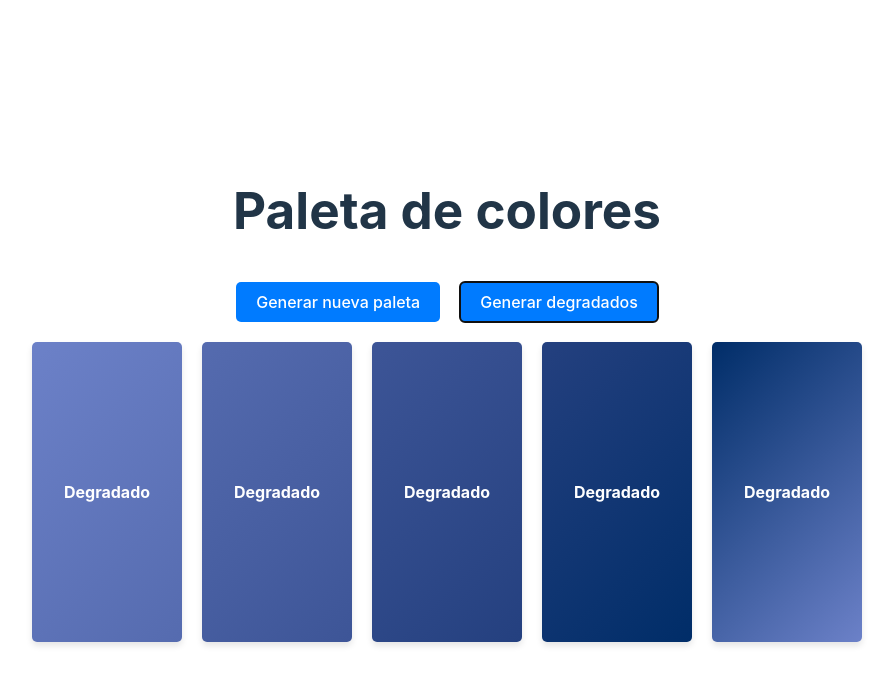
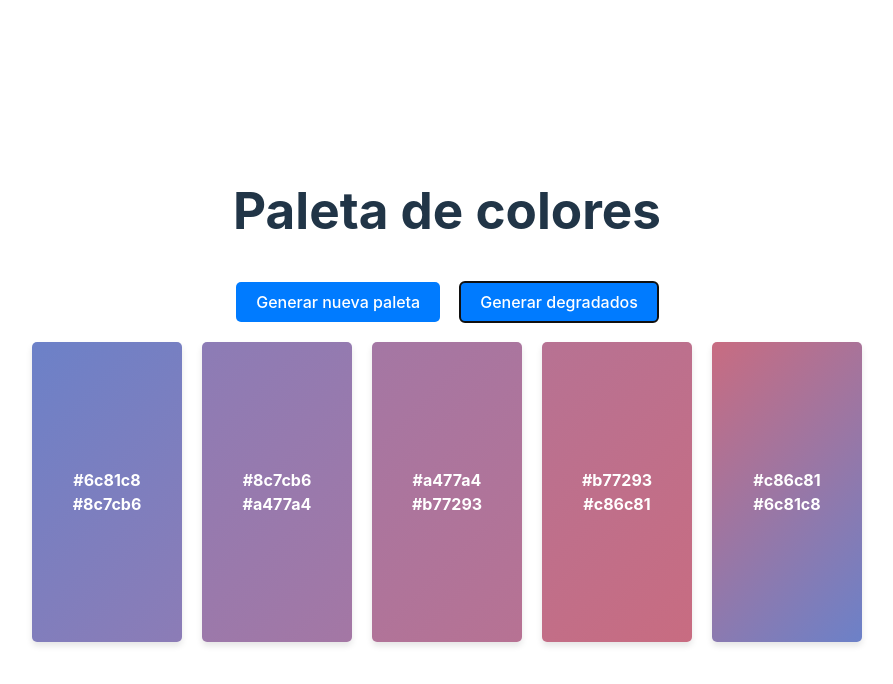
Before and after one commit to selhier/ColorPalette, a React (Vite) app: page / in a window 1280 px wide. Both pictures are taken after a click on the button "Generar degradados". Shown: the top 684 px of the page, without its empty margins (193-1086 px from the left). Built offline with nearby package versions, Linux system fonts and the light colour scheme.

Commit message:
refactor: update color generation logic to create harmonious gradients and enhance ColorBox component to display gradient colors

```diff
--- a/src/App.jsx
+++ b/src/App.jsx
@@ -4,13 +4,13 @@ import ColorBox from './components/ColorBox';
 import './App.css';
 
 const generateHarmoniousColors = (baseColor) => {
-  return chroma.scale([baseColor, chroma(baseColor).darken(2)]).mode('lab').colors(5);
+  return chroma.scale([baseColor, chroma(baseColor).set('hsl.h', '+120')]).mode('lab').colors(5);
 };
 
 const generateHarmoniousGradients = (baseColor) => {
-  const colors = chroma.scale([baseColor, chroma(baseColor).darken(2)]).mode('lab').colors(5);
+  const colors = chroma.scale([baseColor, chroma(baseColor).set('hsl.h', '+120')]).mode('lab').colors(5);
   return colors.map((color, index) => {
-    const nextColor = colors[index + 1] || colors[0];
+    const nextColor = colors[(index + 1) % colors.length];
     return {
       gradient: `linear-gradient(135deg, ${color}, ${nextColor})`,
       colors: [color, nextColor]
@@ -44,7 +44,7 @@ const App = () => {
           <ColorBox key={index} color={color} />
         ))}
         {gradients.map((gradient, index) => (
-          <ColorBox key={index} color={gradient.gradient} />
+          <ColorBox key={index} color={gradient.gradient} gradientColors={gradient.colors} />
         ))}
       </div>
     </div>
--- a/src/components/ColorBox.jsx
+++ b/src/components/ColorBox.jsx
@@ -1,10 +1,17 @@
 import React from 'react';
 import './ColorBox.css';
 
-const ColorBox = ({ color }) => {
+const ColorBox = ({ color, gradientColors }) => {
   return (
     <div className="color-box" style={{ background: color }}>
-      {color.includes('linear-gradient') ? 'Degradado' : color}
+      {gradientColors ? (
+        <div>
+          <div>{gradientColors[0]}</div>
+          <div>{gradientColors[1]}</div>
+        </div>
+      ) : (
+        color
+      )}
     </div>
   );
 };
```
